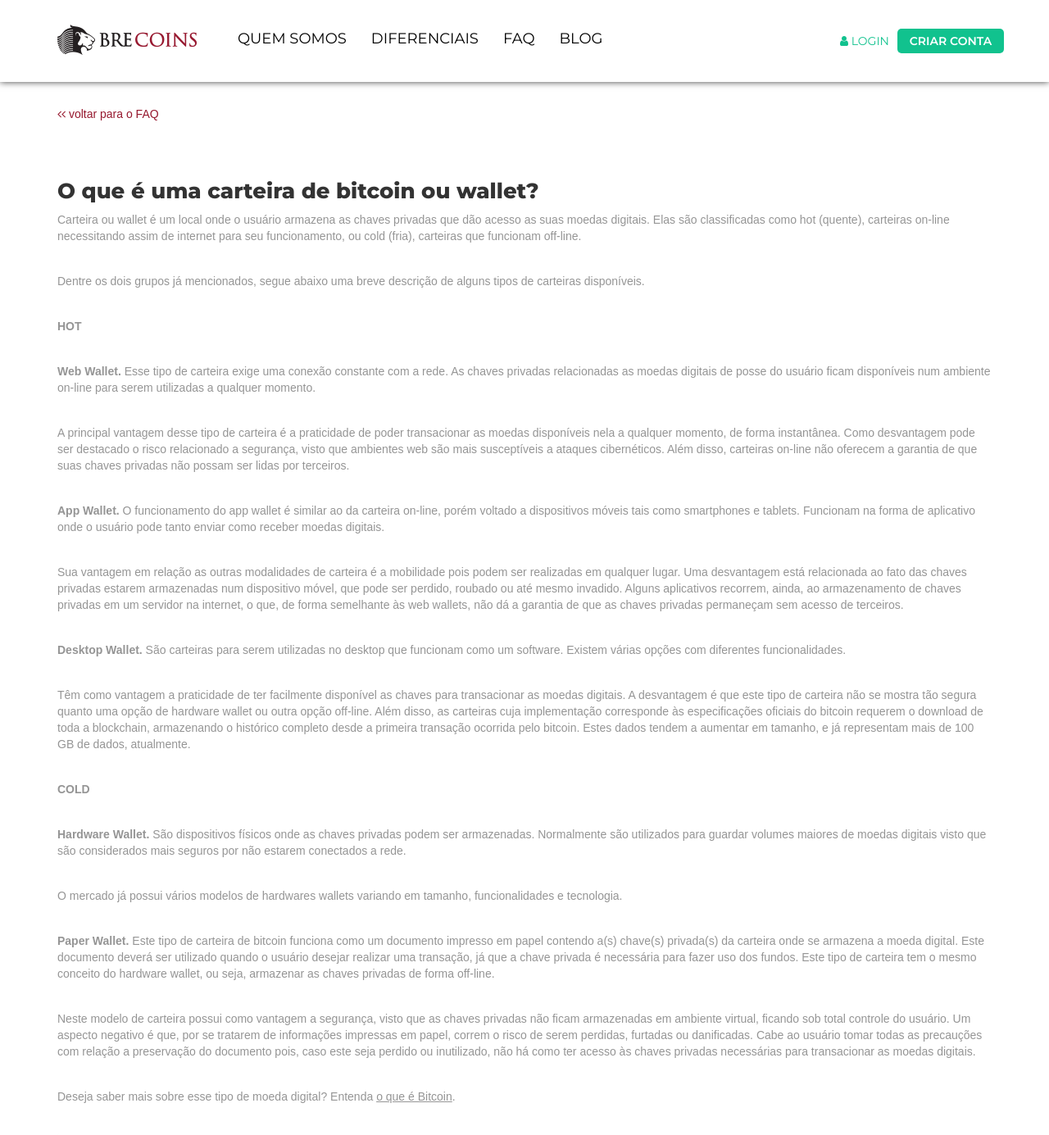
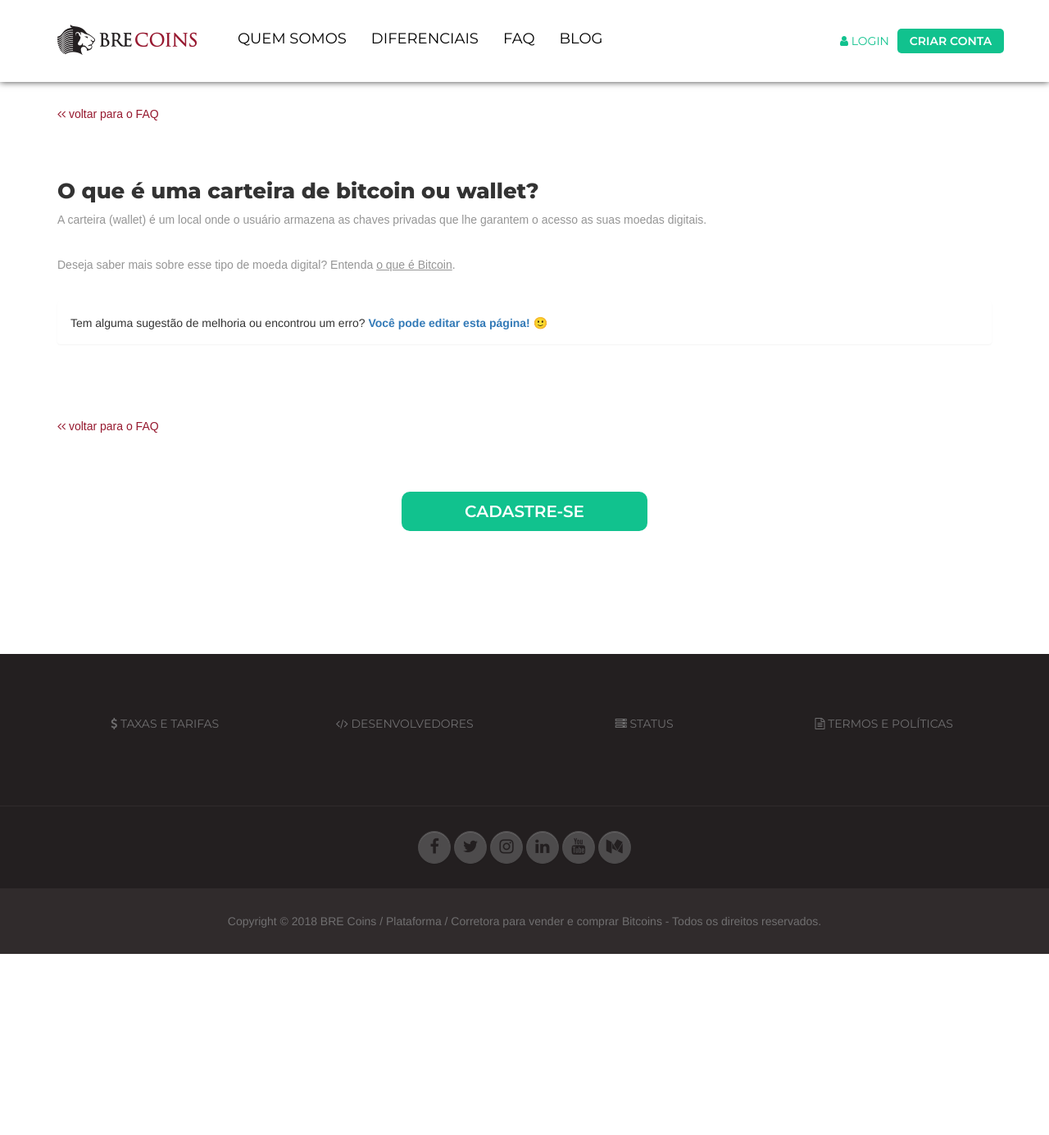
Before and after one commit to digitalbre/brecoins.github.io, a Jekyll site: the page built from faq/o-que-e-uma-carteira-de-bitcoin.md, in a window 1280 px wide and 1400 px high, scrolled down 491 px. Shown: the top 1385 px of the window at 82% size. Built offline with Jekyll 4.4.1, drawn with Linux system fonts in a browser that asks for light colours; nearby versions of some CDN libraries; some web fonts are replaced; a script that is not in the unit is left out; after the commit the page ends 1655 px from its top, so only the background shows below that.

Commit message:
Update o-que-e-uma-carteira-de-bitcoin.md

```diff
--- a/faq/o-que-e-uma-carteira-de-bitcoin.md
+++ b/faq/o-que-e-uma-carteira-de-bitcoin.md
@@ -3,32 +3,6 @@ title: O que é uma carteira de bitcoin ou wallet?
 description: Entenda o que é uma carteira de bitcoin ou wallet. Quais são os tipos de carteiras e suas principais características. Acesse e saiba mais.
 layout: faqpage
 ---
-Carteira ou wallet é um local onde o usuário armazena as chaves privadas que dão acesso as suas moedas digitais. Elas são classificadas como hot (quente), carteiras on-line necessitando assim de internet para seu funcionamento, ou cold (fria), carteiras que funcionam off-line.
-
-Dentre os dois grupos já mencionados, segue abaixo uma breve descrição de alguns tipos de carteiras disponíveis.
-
-**HOT**
-
-**Web Wallet****.** Esse tipo de carteira exige uma conexão constante com a rede. As chaves privadas relacionadas as moedas digitais de posse do usuário ficam disponíveis num ambiente on-line para serem utilizadas a qualquer momento.
-
-A principal vantagem desse tipo de carteira é a praticidade de poder transacionar as moedas disponíveis nela a qualquer momento, de forma instantânea. Como desvantagem pode ser destacado o risco relacionado a segurança, visto que ambientes web são mais susceptíveis a ataques cibernéticos. Além disso, carteiras on-line não oferecem a garantia de que suas chaves privadas não possam ser lidas por terceiros.
-
-**App Wallet****.** O funcionamento do app wallet é similar ao da carteira on-line, porém voltado a dispositivos móveis tais como smartphones e tablets. Funcionam na forma de aplicativo onde o usuário pode tanto enviar como receber moedas digitais.
-
-Sua vantagem em relação as outras modalidades de carteira é a mobilidade pois podem ser realizadas em qualquer lugar. Uma desvantagem está relacionada ao fato das chaves privadas estarem armazenadas num dispositivo móvel, que pode ser perdido, roubado ou até mesmo invadido. Alguns aplicativos recorrem, ainda, ao armazenamento de chaves privadas em um servidor na internet, o que, de forma semelhante às web wallets, não dá a garantia de que as chaves privadas permaneçam sem acesso de terceiros.
-
-**Desktop Wallet****.** São carteiras para serem utilizadas no desktop que funcionam como um software. Existem várias opções com diferentes funcionalidades.
-
-Têm como vantagem a praticidade de ter facilmente disponível as chaves para transacionar as moedas digitais. A desvantagem é que este tipo de carteira não se mostra tão segura quanto uma opção de hardware wallet ou outra opção off-line. Além disso, as carteiras cuja implementação corresponde às especificações oficiais do bitcoin requerem o download de toda a blockchain, armazenando o histórico completo desde a primeira transação ocorrida pelo bitcoin. Estes dados tendem a aumentar em tamanho, e já representam mais de 100 GB de dados, atualmente.
-
-**COLD**
-
-**Hardware Wallet****.** São dispositivos físicos onde as chaves privadas podem ser armazenadas. Normalmente são utilizados para guardar volumes maiores de moedas digitais visto que são considerados mais seguros por não estarem conectados a rede.
-
-O mercado já possui vários modelos de hardwares wallets variando em tamanho, funcionalidades e tecnologia.
-
-**Paper Wallet****.** Este tipo de carteira de bitcoin funciona como um documento impresso em papel contendo a(s) chave(s) privada(s) da carteira onde se armazena a moeda digital. Este documento deverá ser utilizado quando o usuário desejar realizar uma transação, já que a chave privada é necessária para fazer uso dos fundos. Este tipo de carteira tem o mesmo conceito do hardware wallet, ou seja, armazenar as chaves privadas de forma off-line.
-
-Neste modelo de carteira possui como vantagem a segurança, visto que as chaves privadas não ficam armazenadas em ambiente virtual, ficando sob total controle do usuário. Um aspecto negativo é que, por se tratarem de informações impressas em papel, correm o risco de serem perdidas, furtadas ou danificadas. Cabe ao usuário tomar todas as precauções com relação a preservação do documento pois, caso este seja perdido ou inutilizado, não há como ter acesso às chaves privadas necessárias para transacionar as moedas digitais.
+A carteira (wallet) é um local onde o usuário armazena as chaves privadas que lhe garantem o acesso as suas moedas digitais.
 
 Deseja saber mais sobre esse tipo de moeda digital? Entenda [o que é Bitcoin](/faq/o-que-e-bitcoin.html).
```
